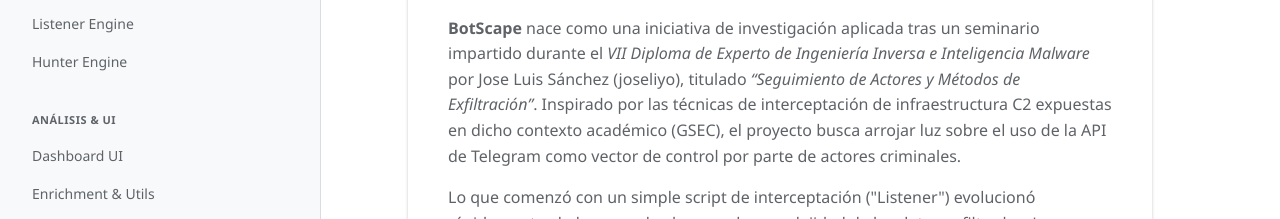
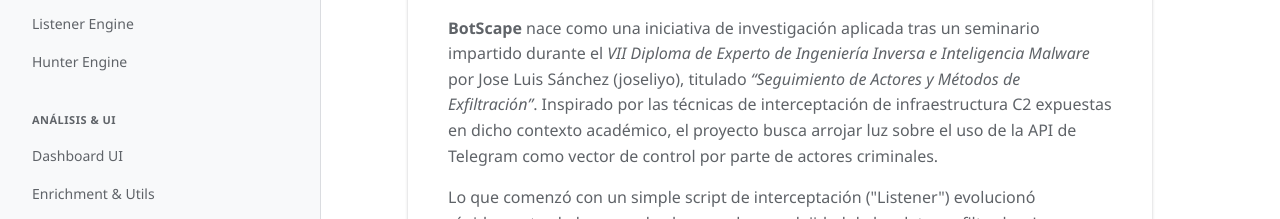
Before and after one commit to Letee2/Botscape, a plain HTML site: page docs/index.html in a window 1280 px wide. Shown: the part 283-502 px from the top of the page. Drawn offline with Linux system fonts and the light colour scheme.

Commit message:
docs: minor changes in index.html

```diff
--- a/docs/index.html
+++ b/docs/index.html
@@ -119,7 +119,7 @@
             <section id="intro">
                 <h2>El Origen</h2>
                 <p>
-    <strong>BotScape</strong> nace como una iniciativa de investigación aplicada tras un seminario impartido durante el <em>VII Diploma de Experto de Ingeniería Inversa e Inteligencia Malware</em> por Jose Luis Sánchez (joseliyo), titulado <em>“Seguimiento de Actores y Métodos de Exfiltración”</em>. Inspirado por las técnicas de interceptación de infraestructura C2 expuestas en dicho contexto académico (GSEC), el proyecto busca arrojar luz sobre el uso de la API de Telegram como vector de control por parte de actores criminales.
+    <strong>BotScape</strong> nace como una iniciativa de investigación aplicada tras un seminario impartido durante el <em>VII Diploma de Experto de Ingeniería Inversa e Inteligencia Malware</em> por Jose Luis Sánchez (joseliyo), titulado <em>“Seguimiento de Actores y Métodos de Exfiltración”</em>. Inspirado por las técnicas de interceptación de infraestructura C2 expuestas en dicho contexto académico, el proyecto busca arrojar luz sobre el uso de la API de Telegram como vector de control por parte de actores criminales.
 </p>
 
                 <p>
```
